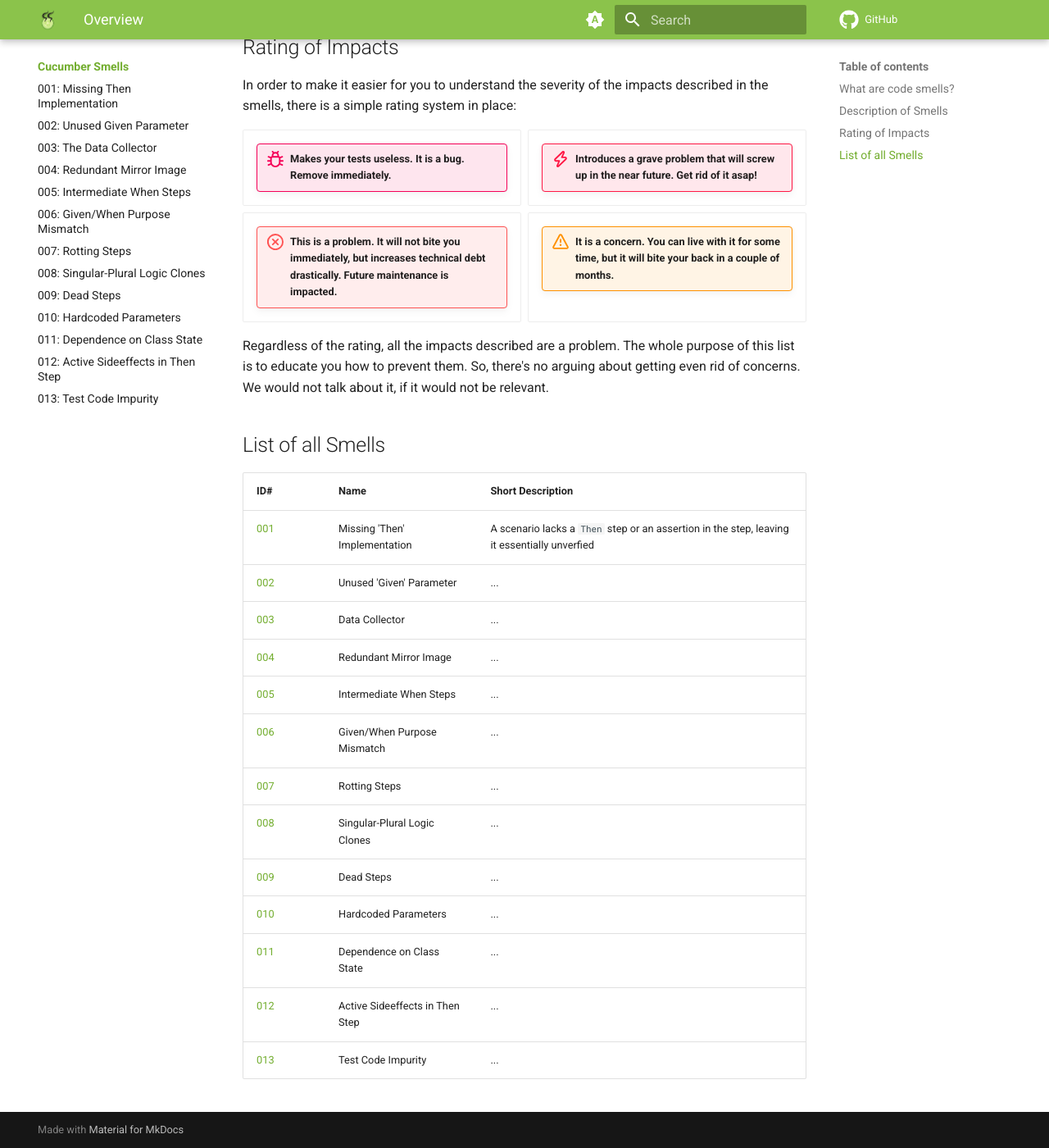
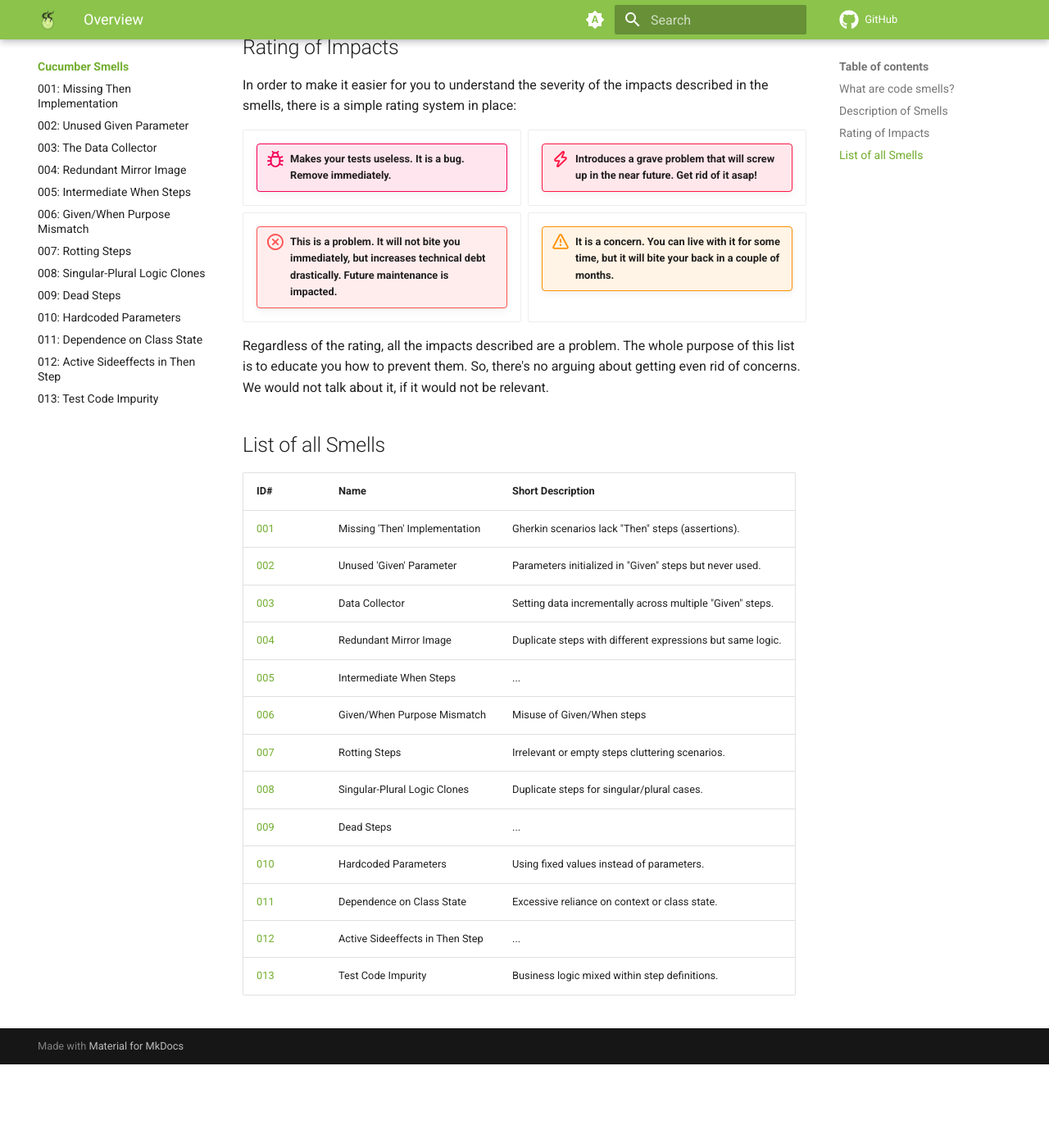
Before and after one commit to Cucumber-Diseases/cucumber-diseases.github.io, an MkDocs documentation site: the page built from docs/smells/index.md, in a window 1280 px wide and 1400 px high, scrolled down 1124 px. Shown: the whole window at 82% size. Built offline with MkDocs 1.6.1 and Material for MkDocs 9.7.7, drawn with Linux system fonts in a browser that asks for light colours; after the commit the page ends 2422 px from its top, so only the background shows below that.

Commit message:
add short description

```diff
--- a/docs/smells/index.md
+++ b/docs/smells/index.md
@@ -37,16 +37,16 @@
 ## List of all Smells
 | ID# | Name | Short Description |
 |-----|------|-------------|
-| [001](001-missing-then.md) | Missing 'Then' Implementation | A scenario lacks a `Then` step or an assertion in the step, leaving it essentially unverfied |
-| [002](002-unused-given.md) | Unused 'Given' Parameter | ... |
-| [003](003-data-collector.md) | Data Collector | ... |
-| [004](004-redundant-mirror-image.md) | Redundant Mirror Image | ... |
+| [001](001-missing-then.md) | Missing 'Then' Implementation | Gherkin scenarios lack "Then" steps (assertions). |
+| [002](002-unused-given.md) | Unused 'Given' Parameter | Parameters initialized in "Given" steps but never used. |
+| [003](003-data-collector.md) | Data Collector | Setting data incrementally across multiple "Given" steps. |
+| [004](004-redundant-mirror-image.md) | Redundant Mirror Image | Duplicate steps with different expressions but same logic. |
 | [005](005-intermediate-when-steps.md) | Intermediate When Steps | ... |
-| [006](006-given-when-purpose-mismatch.md) | Given/When Purpose Mismatch | ... |
-| [007](007-rotting-steps.md) | Rotting Steps | ... |
-| [008](008-singular-plural-logic-clones.md) | Singular-Plural Logic Clones | ... |
+| [006](006-given-when-purpose-mismatch.md) | Given/When Purpose Mismatch | Misuse of Given/When steps |
+| [007](007-rotting-steps.md) | Rotting Steps | Irrelevant or empty steps cluttering scenarios. |
+| [008](008-singular-plural-logic-clones.md) | Singular-Plural Logic Clones | Duplicate steps for singular/plural cases. |
 | [009](009-dead-steps.md) | Dead Steps | ... |
-| [010](010-hardcoded-parameters.md) | Hardcoded Parameters | ... |
-| [011](011-dependence-on-class-state.md) | Dependence on Class State | ... |
+| [010](010-hardcoded-parameters.md) | Hardcoded Parameters | Using fixed values instead of parameters. |
+| [011](011-dependence-on-class-state.md) | Dependence on Class State | Excessive reliance on context or class state. |
 | [012](012-active-sideeffects-in-then-step.md) | Active Sideeffects in Then Step | ... |
-| [013](013-test-code-impurity.md) | Test Code Impurity | ... |
+| [013](013-test-code-impurity.md) | Test Code Impurity | Business logic mixed within step definitions. |
```
